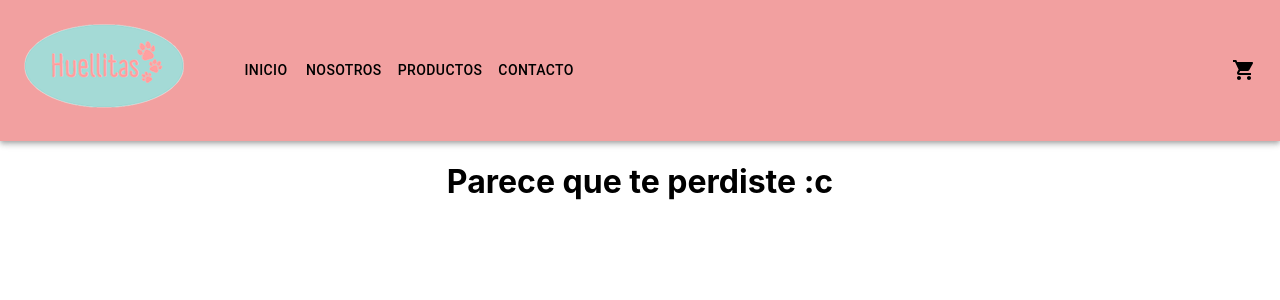
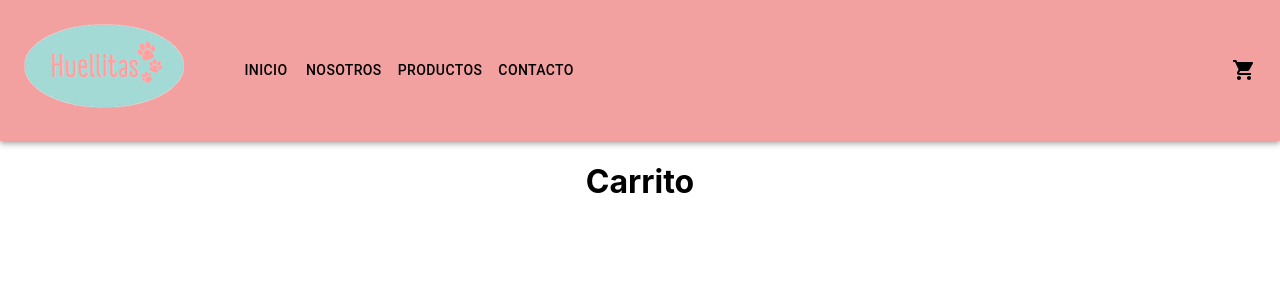
Before and after one commit to anmomiy/proyecto-react, a React (Create React App) app: page /cart in a window 1280 px wide. Shown: the top 300 px of the page. Built offline with nearby package versions, Linux system fonts and the light colour scheme; the HTML template or start-up script is replaced by a standard one.

Commit message:
desafio eventos

```diff
--- a/src/App.js
+++ b/src/App.js
@@ -7,6 +7,7 @@
 import AboutUs from './pages/AboutUs'
 import Contact from './pages/Contact'
 import Products from './pages/Products'
+import Cart from './pages/Cart'
 function App() {
   return (
     <div className="App">
@@ -16,6 +17,7 @@
         <Routes>
           <Route path='/' element={<Home/>} />
           <Route path='/aboutus' element={<AboutUs/> } />
+          <Route path='/cart' element={<Cart/> } />
           <Route path='/contact' element={<Contact/> } />
           <Route path='/product/:id' element={<Details/> } />
           <Route path='/category/:category' element={<Products/> } />
--- /dev/null
+++ b/src/pages/Cart.js
@@ -0,0 +1,8 @@
+
+const Cart = () =>{
+    return(
+        <h1>Carrito</h1>
+    )
+}
+
+export default Cart;
```
